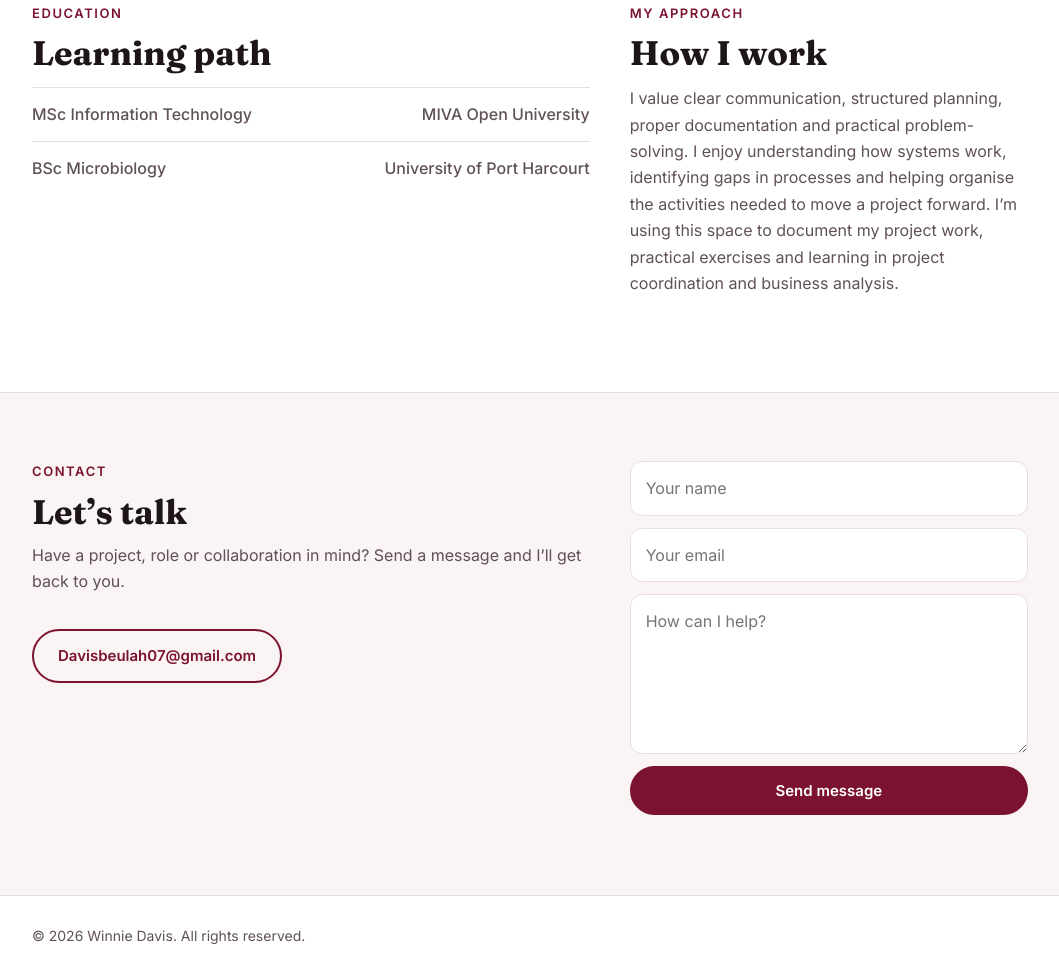
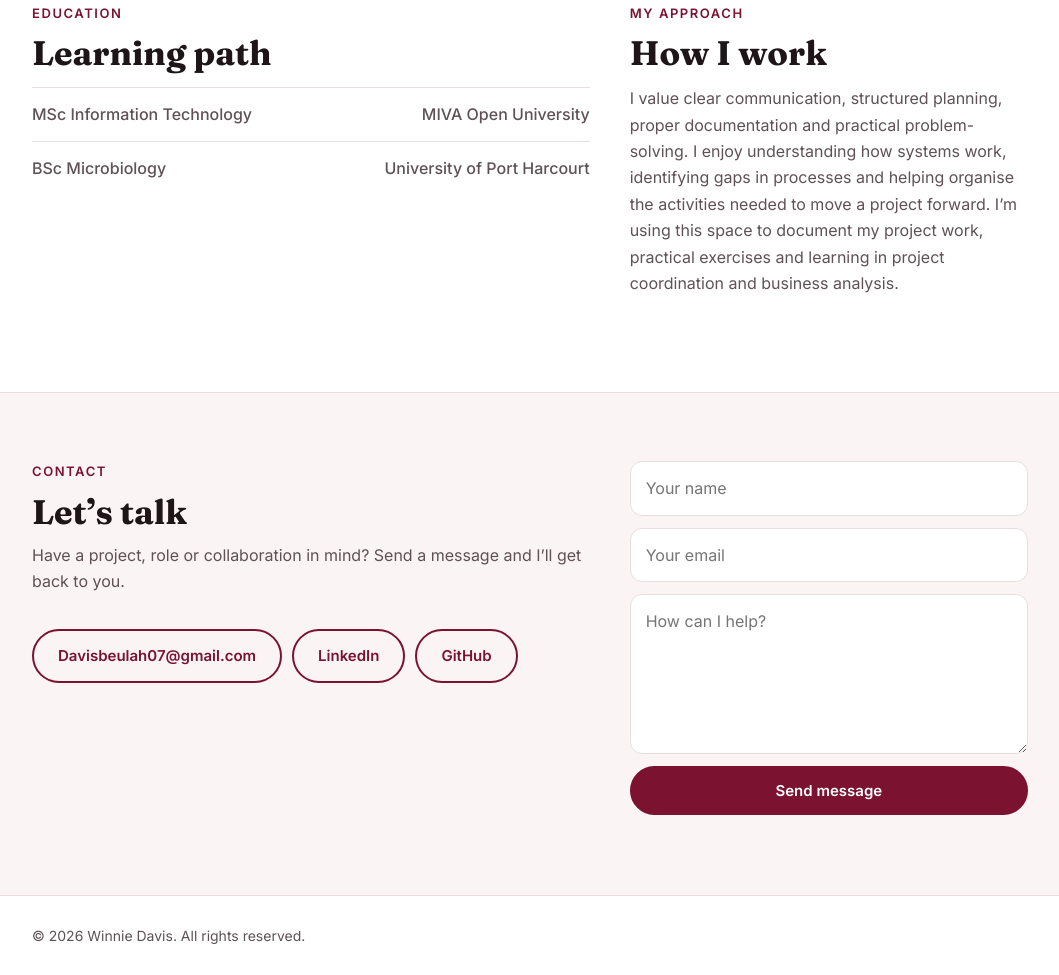
Before and after one commit to tamuno777/site, a plain HTML site: page index.html in a window 1280 px wide. Shown: the part 2185-3160 px from the top of the page, without its empty margins (110-1169 px from the left). Drawn offline with Linux system fonts and the light colour scheme.

Commit message:
uploaded cv

```diff
--- a/index.html
+++ b/index.html
@@ -136,8 +136,8 @@ const C = {
   email: "Davisbeulah07@gmail.com",
   formEndpoint: "",   // optional: paste a Formspree URL (https://formspree.io/f/xxxx). Empty = opens your email app.
   socials: [          // leave url empty to hide
-    { label: "LinkedIn", url: "" },
-    { label: "GitHub", url: "" }
+    { label: "LinkedIn", url: "https://linkedin.com/in/winnie-davis-1aa069246" },
+    { label: "GitHub", url: "https://github.com/Ms-ibiso" }
   ]
 };
 /* ============ END OF EDITABLE CONTENT ============ */
```
Also changed, not shown: 2 other files.
